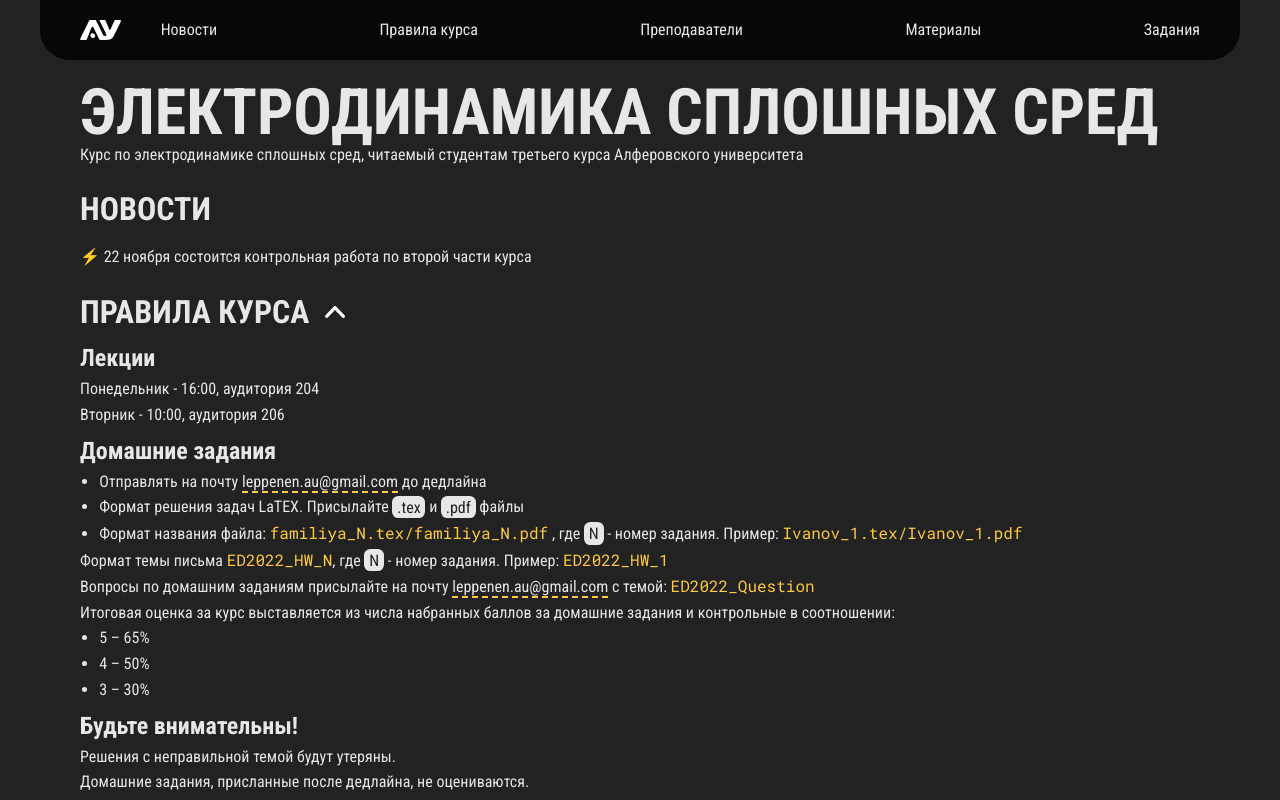
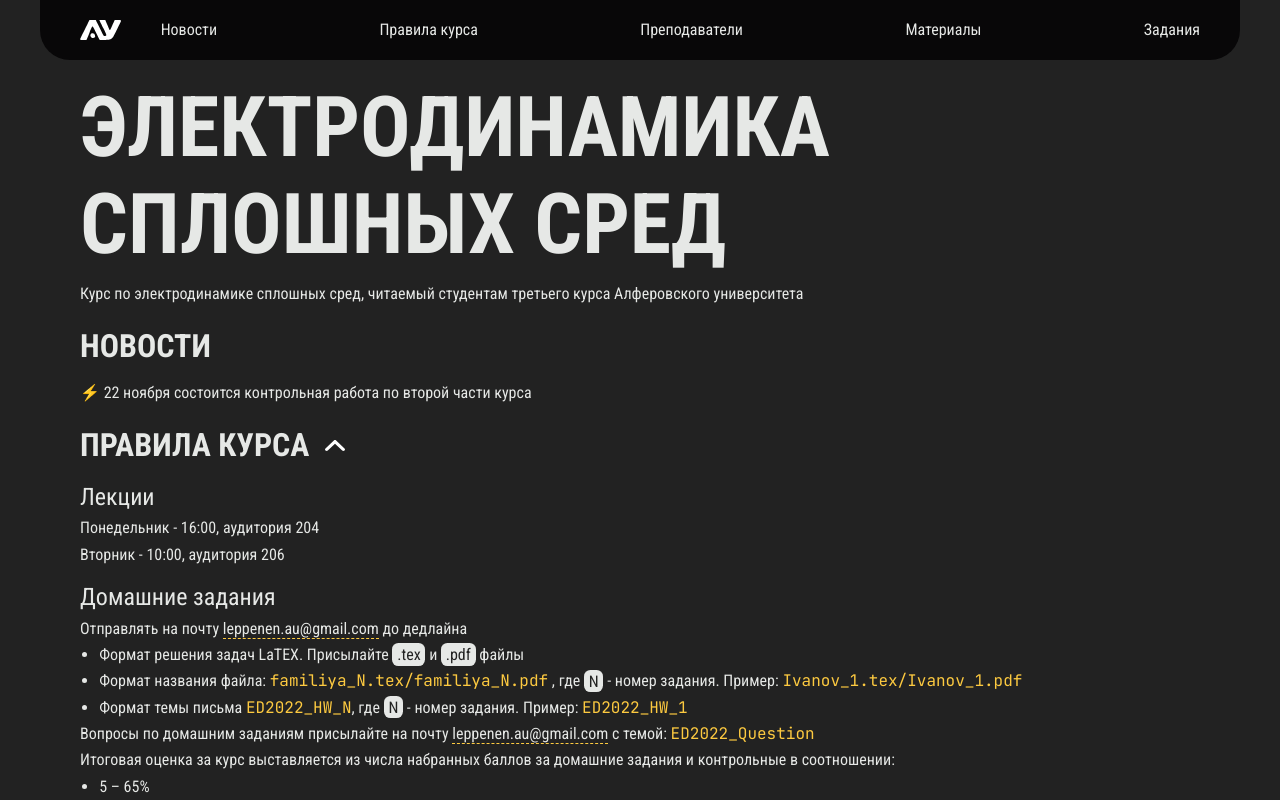
Before and after one commit to leppenen/ed_2022, a Vue app: page / in a window 1280 px wide. Both pictures are taken after a click on the button "ПРАВИЛА КУРСА". Shown: the top 800 px of the page. Built offline with nearby package versions, Linux system fonts and the light colour scheme.

Commit message:
fix styles

```diff
--- a/src/assets/styles/main.css
+++ b/src/assets/styles/main.css
@@ -1,5 +1,6 @@
 @import url('https://fonts.googleapis.com/css2?family=Roboto+Mono&display=swap');
 @import url('https://fonts.googleapis.com/css2?family=Roboto+Condensed:wght@300;400;700&display=swap');
+@import url('https://fonts.googleapis.com/css2?family=JetBrains+Mono&display=swap');
 
 *, :after, :before {
   box-sizing: border-box;
@@ -20,22 +21,28 @@
   /* Breakpoints */
   --phoneUpperBoundary: 600px;
   --tabletUpperBoundary: 1200px;
-  --monospaceFont: 'Roboto Mono', monospace;
+  --monospaceFont: 'JetBrains Mono', monospace;
   --textShadow: 0 0 4px;
   font-family: 'Roboto Condensed', sans-serif;
   color: var(--textPrimary);
-  line-height: 1.6em;
 }
-
 body {
   min-width: 360px;
   background: var(--bgSecondary);
 }
-
-p, h1, h2, h3, h4, h5, h6 {
+h1, h2, h3, h4, h5, h6 {
   margin: 0;
 }
-
+p {
+  margin: 8px 0;
+}
+ul {
+  margin: 0;
+  padding-left: 1.2em;
+}
+ul > li {
+  margin: 8px 0;
+}
 button {
   background: none;
   border: none;
@@ -43,11 +50,5 @@ button {
   color: inherit;
   padding: 0;
 }
-
-ul {
-  margin: 0;
-  padding-left: 1.2em;
-}
-
 @media screen and (max-width: 1200px) {
 }
--- a/src/components/main-block.vue
+++ b/src/components/main-block.vue
@@ -14,23 +14,18 @@
 
 <style module>
   .title {
-    font-size: 4em;
+    font-size: 84px;
     font-weight: bold;
     text-transform: uppercase;
     word-break: break-word;
   }
   .body {
-    padding-top: 16px;
+    margin-top: 12px;
   }
 
   @media screen and (max-width: 1200px) {
     .title {
-      font-size: 2em;
-    }
-  }
-  @media screen and (max-width: 600px) {
-    .body {
-      padding-top: 8px;
+      font-size: 32px;
     }
   }
 </style>
--- a/src/components/rules-block.vue
+++ b/src/components/rules-block.vue
@@ -17,10 +17,8 @@ import CopyText from './ui/copy-text.vue';
 
     <div :class='$style.block'>
       <div :class='$style.heading'>Домашние задания</div>
+      <p>Отправлять на почту <CopyText text='leppenen.au@gmail.com' /> до дедлайна</p>
       <ul>
-        <li>
-          Отправлять на почту <CopyText text='leppenen.au@gmail.com' /> до дедлайна
-        </li>
         <li>
           Формат решения задач LaTEX. Присылайте <Badge>.tex</Badge> и <Badge>.pdf</Badge> файлы
         </li>
@@ -28,11 +26,11 @@ import CopyText from './ui/copy-text.vue';
           Формат названия файла: <span :class=$style.highlighted>familiya_N.tex/familiya_N.pdf</span> , где <Badge>N</Badge> - номер задания.
           Пример: <span :class=$style.highlighted>Ivanov_1.tex/Ivanov_1.pdf</span>
         </li>
+        <li>
+          Формат темы письма <span :class=$style.highlighted>ED2022_HW_N</span>, где <Badge>N</Badge> - номер задания.
+          Пример: <span :class=$style.highlighted>ED2022_HW_1</span>
+        </li>
       </ul>
-      <p>
-        Формат темы письма <span :class=$style.highlighted>ED2022_HW_N</span>, где <Badge>N</Badge> - номер задания.
-        Пример: <span :class=$style.highlighted>ED2022_HW_1</span>
-      </p>
       <p>
         Вопросы по домашним заданиям присылайте на почту
         <CopyText text='leppenen.au@gmail.com' /> c темой:
@@ -57,11 +55,9 @@ import CopyText from './ui/copy-text.vue';
 <style module>
 .heading {
   font-size: 24px;
-  font-weight: bold;
-  margin-bottom: 4px;
 }
 .block {
-  margin-top: 12px;
+  margin-top: 20px;
 }
 .highlighted {
   font-family: var(--monospaceFont);
--- a/src/components/teachers-block.vue
+++ b/src/components/teachers-block.vue
@@ -1,8 +1,10 @@
 <script setup lang='ts'>
-  import PageBlock from '@/components/ui/page-block.vue';
-  import TeacherCard from './ui/teacher-card.vue';
+import PageBlock from '@/components/ui/page-block.vue';
+import TeacherCard from './ui/teacher-card.vue';
+import lectorAvatar from '@/assets/images/lector.jpg'
+import practiceAvatar from '@/assets/images/practice.jpg'
 
-  const ioffeLink = 'http://www.ioffe.ru/coherent/index.html/Coherent/Main.html'
+const ioffeLink = 'http://www.ioffe.ru/coherent/index.html/Coherent/Main.html'
 </script>
 
 <template>
@@ -15,32 +17,22 @@
         full-name='Александр Валерьевич Пошакинский'
         exercise-type='Лекции'
         email='poshakinskiy@mail.ioffe.ru'
+        :avatar-src='lectorAvatar'
         :graduated="{
           link: ioffeLink,
           title: 'ФТИ им. А.Ф. Иоффе',
         }"
-      >
-        <img
-          :class=$style.avatar
-          src='../assets/images/lector.jpg'
-          alt='Avatar'
-        >
-      </TeacherCard>
+      />
       <TeacherCard
         full-name='Никита Витальевич Леппенен'
         exercise-type='Практика'
         email='leppenen.au@gmail.com'
+        :avatar-src='practiceAvatar'
         :graduated="{
           link: ioffeLink,
           title: 'ФТИ им. А.Ф. Иоффе',
         }"
-      >
-        <img
-          :class=$style.avatar
-          src='../assets/images/practice.jpg'
-          alt='Avatar'
-        >
-      </TeacherCard>
+      />
     </div>
   </PageBlock>
 </template>
@@ -48,14 +40,11 @@
 <style module>
 .teachers {
   display: flex;
-  flex-direction: column;
+  flex-wrap: wrap;
   gap: 20px
 }
-.avatar {
-  object-fit: cover;
-  width: 140px;
-  height: 140px;
-  border-radius: 1em;
+.teachers > * {
+  flex-basis: 300px;
+  flex-grow: 1;
 }
-
 </style>
--- a/src/components/ui/copy-text.vue
+++ b/src/components/ui/copy-text.vue
@@ -6,20 +6,26 @@ const props = defineProps({
   },
 })
 
-const notificationDuration = 1000
-const isPopupShown = ref(false)
+const tooltipDuration = 1000
+const isTooltipShown = ref(false)
+let timeoutId: null | number = null
 
-function whenCopyClick() {
+function handleClick() {
   navigator.clipboard.writeText(props.text)
-  showPopup()
+  showTooltip()
 }
 
-function showPopup() {
-  isPopupShown.value = true
+function showTooltip() {
+  isTooltipShown.value = true
 
-  setTimeout(() => {
-    isPopupShown.value = false
-  }, notificationDuration)
+  if (timeoutId) {
+    clearTimeout(timeoutId)
+  }
+
+  timeoutId = setTimeout(() => {
+    isTooltipShown.value = false
+    timeoutId = null
+  }, tooltipDuration)
 }
 </script>
 
@@ -27,13 +33,13 @@ function showPopup() {
   <span :class=$style.copiedText>
     <span
       :class="$style.text"
-      @click='whenCopyClick'
+      @click='handleClick'
     >
       {{ text }}
     </span>
     <div
-      v-show='isPopupShown'
-      :class=$style.popup
+      v-show='isTooltipShown'
+      :class=$style.tooltip
     >
       Скопировано
     </div>
@@ -51,16 +57,16 @@ function showPopup() {
     cursor: pointer;
   }
   .text {
-    border-bottom: 2px dashed var(--textSecondary);
+    border-bottom: 1px dashed var(--textSecondary);
   }
   .text:hover {
     cursor: pointer;
     color: var(--textSecondary);
   }
-  .popup {
+  .tooltip {
     position: absolute;
-    padding: 0.4em 0.8em;
-    bottom: 1.4em;
+    padding: 4px 8px;
+    top: -2em;
     left: 50%;
     transform: translateX(-50%);
     border-radius: 0.4em;
--- a/src/components/ui/padded-page.vue
+++ b/src/components/ui/padded-page.vue
@@ -35,7 +35,7 @@
   box-sizing: border-box;
   margin: 0 auto;
   max-width: var(--tabletUpperBoundary);
-  padding: 100px 40px;
+  padding: 80px 40px;
 }
 @media screen and (min-width: 1200px) {
   .header {
--- a/src/components/ui/page-block.vue
+++ b/src/components/ui/page-block.vue
@@ -73,6 +73,6 @@ function toggleShown() {
   transform: rotate(180deg);
 }
 .blockContent {
-  margin-top: 16px;
+  margin-top: 20px;
 }
 </style>
--- a/src/components/ui/teacher-card.vue
+++ b/src/components/ui/teacher-card.vue
@@ -1,7 +1,7 @@
 <script setup lang='ts'>
 import LinkWrapper from "./link-wrapper.vue";
-import Badge from "./badge.vue";
 import CopyText from "./copy-text.vue";
+
 defineProps({
     fullName: {
       type: String,
@@ -18,20 +18,30 @@ import CopyText from "./copy-text.vue";
     graduated: {
       type: Object,
       default: () => ({})
-    }
+    },
+    avatarSrc: {
+      type: String,
+      required: true,
+    },
   })
 </script>
 
 <template>
   <div :class=$style.teacherCard>
-    <slot></slot>
+    <div :class='$style.avatarWrapper'>
+      <img
+        :class='$style.avatar'
+        :src='avatarSrc'
+        :alt='fullName'
+      >
+      <div :class='$style.avatarCaption'>
+        {{ exerciseType }}
+      </div>
+    </div>
     <div :class=$style.teacherInfo>
       <div>
         {{ fullName }}
       </div>
-      <Badge>
-        {{ exerciseType }}
-      </Badge>
       <CopyText :text="email" />
       <LinkWrapper
         :href=graduated.link
@@ -48,18 +58,32 @@ import CopyText from "./copy-text.vue";
   width: 100%;
   box-sizing: border-box;
   display: flex;
-    gap: 20px;
+  gap: 16px;
 }
 .teacherInfo {
   display: flex;
   flex-direction: column;
   align-items: flex-start;
   width: 280px;
-    gap: 6px;
+  gap: 8px;
 }
-  @media screen and (max-width: 600px) {
-    .teacherCard {
-      gap: 10px;
+.avatarWrapper {
+  position: relative;
+  border-radius: 12px;
+  overflow: hidden;
+  display: flex;
+  flex-direction: column;
+  align-items: center;
 }
+.avatar {
+  object-fit: cover;
+  width: 120px;
+  height: 100px;
+}
+.avatarCaption {
+  width: 100%;
+  background: var(--bgSecondary);
+  text-align: center;
+  padding: 4px;
 }
 </style>
```
Lines whose indentation alone changed are shown as unchanged.
